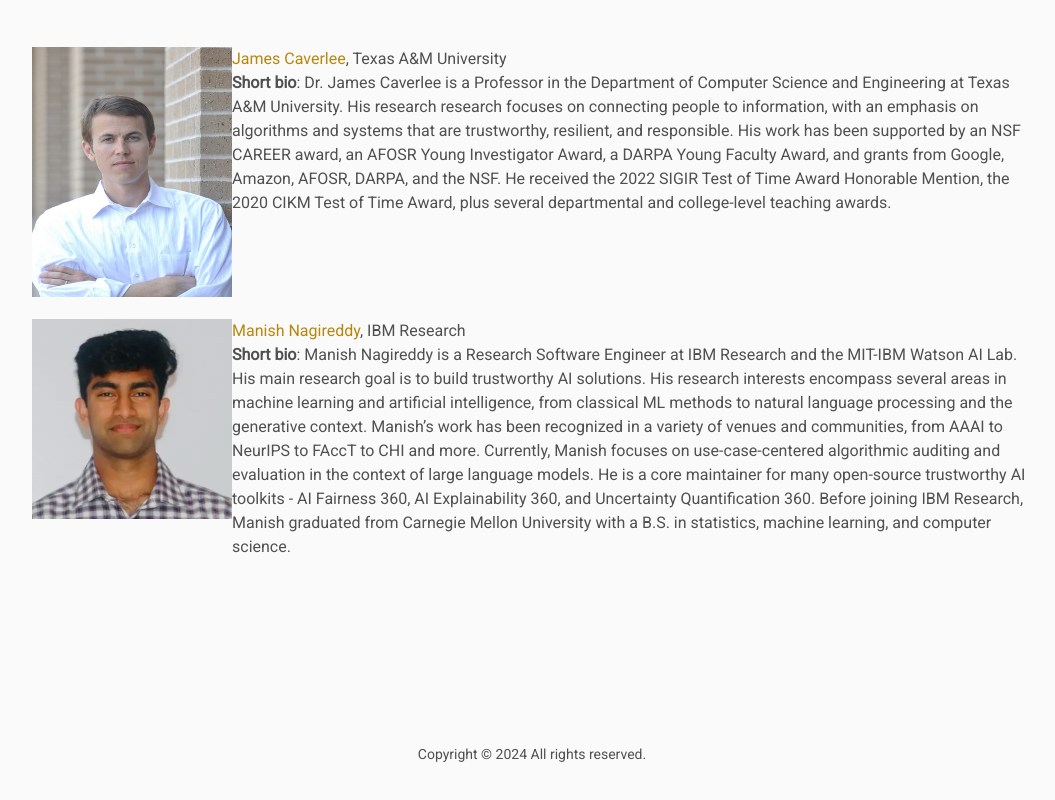
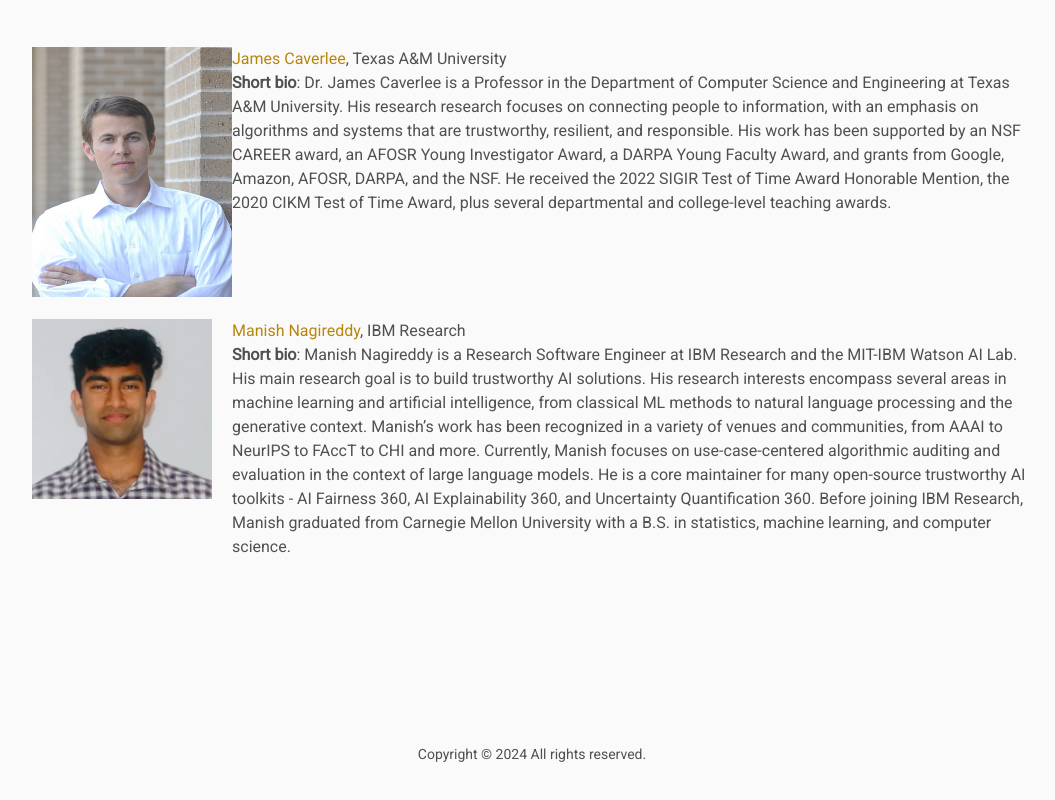
Before and after one commit to ai-activities/EAI-workshop-24, a plain HTML site: page keynote/index.html in a window 1280 px wide. Shown: the part 764-1564 px from the top of the page, without its empty margins (108-1163 px from the left). Drawn offline with nearby package versions, Linux system fonts and the light colour scheme; some packages are replaced by stand-ins of ours; files that its build step writes are made by us from their sources.

Commit message:
Update index.html

```diff
--- a/keynote/index.html
+++ b/keynote/index.html
@@ -84,7 +84,7 @@
 
         <tr>
             <td>
-                <img src="assets/manish_nagireddy.jpg" alt="Manish Nagireddy" style="width:200px;height:200px;">
+                <img src="assets/manish_nagireddy.jpg" alt="Manish Nagireddy" style="width:180px;height:180px;">
             </td>
             <td>
                 <a href = "https://research.ibm.com/people/manish-nagireddy">Manish Nagireddy</a>, IBM Research<br>
```
